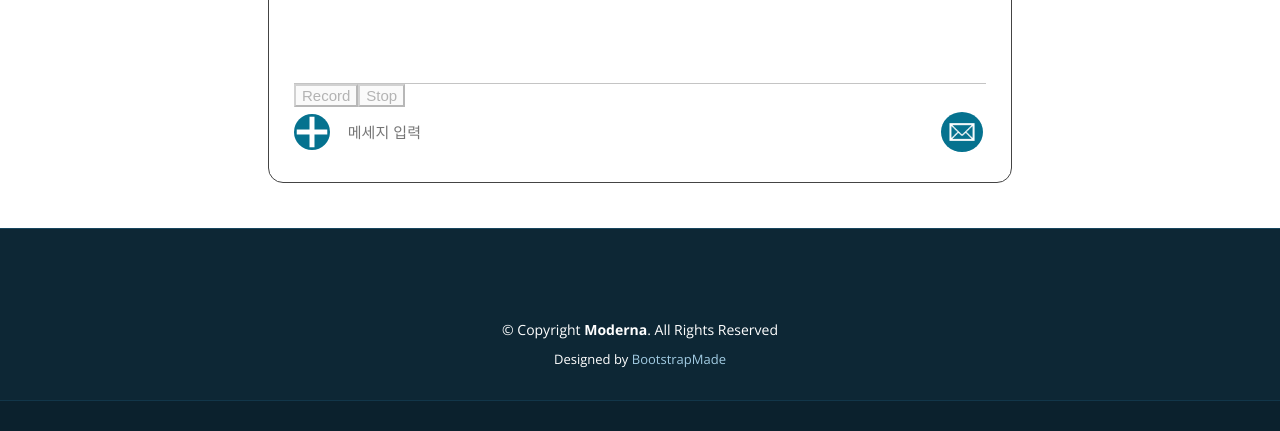
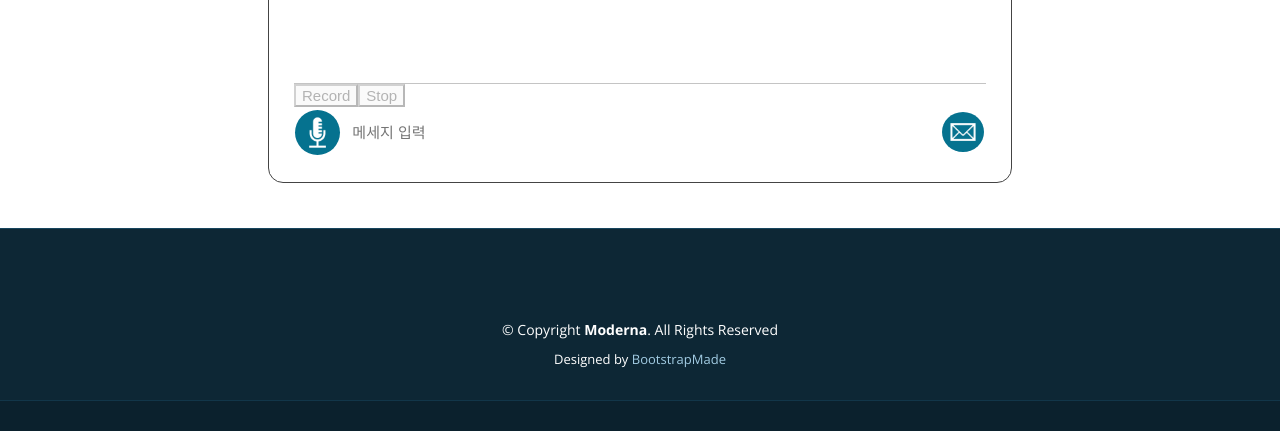
Before and after one commit to KW-SWTG/TG_ChatBot, a Django app: page /chatbot in a window 1280 px wide. Shown: the part 742-1173 px from the top of the page. Run offline with Django 3.2, Linux system fonts and the light colour scheme; data that the repository does not hold is empty; some libraries are stand-ins or nearby versions.

Commit message:
record css

```diff
--- a/config/template/chat_pag.html
+++ b/config/template/chat_pag.html
@@ -43,21 +43,7 @@
             <div class="input_msg_write">
                 <table>
                     <tr>
-                         <td width="50" class="nav-menu">
-                             <li class="drop-down">
-                                <button class="voice_btn"><img src="{%static 'assets/img/plus.png' %}"></button>
-                                <ul>
-                                  <li>
-                                      <table>
-                                          <tr>
-                                              <td><a href="#"><button class="some_btn"><img src="{%static 'assets/img/voice_icon.png' %}"></button></a></td>
-                                              <td><a href="/chat_delete"><button class="some_btn"><img src="{%static 'assets/img/clear_icon.png' %}"></button></a></td>
-                                          </tr>
-                                      </table>
-                                  </li>
-                                </ul>
-                                </li>
-                         </td>
+                         <td><a href="#"><button class="some_btn"><img src="{%static 'assets/img/voice_icon.png' %}"></button></a></td>
                          <td width="700" align="center"><input name="note" class="write_msg" type="text" id="chatbox" placeholder="메세지 입력"></td>
                          <td width="60" align="center"><button class="msg_send_btn" type="button"><img src="{%static 'assets/img/send_icon.png' %}"></button></td>
                         <button id="recordBtn">Record</button>
```
